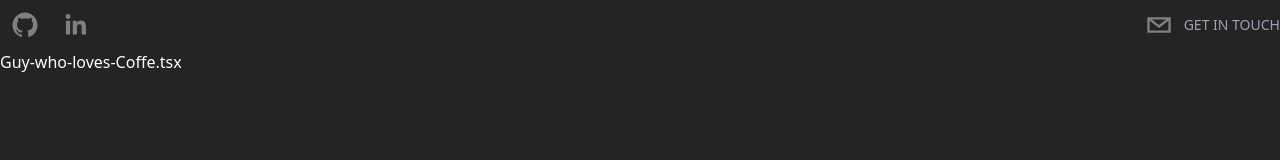
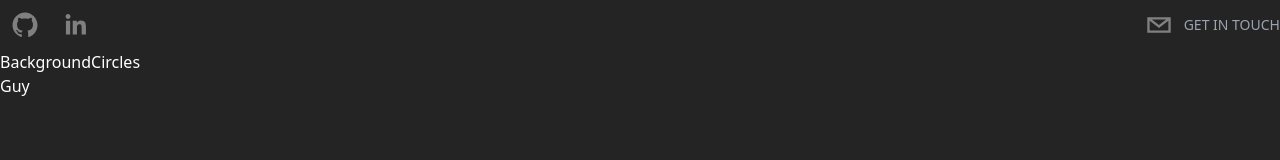
Before and after one commit to rohitrai3/portfolio, a Next.js app: page / in a window 1280 px wide. Shown: the top 160 px of the page. Built offline with nearby package versions, Linux system fonts and the light colour scheme.

Commit message:
BackgroundCircles.tsx: create and import

```diff
--- /dev/null
+++ b/components/BackgroundCircles.tsx
@@ -0,0 +1,7 @@
+import React from "react";
+
+type Props = {};
+
+export default function BackgroundCircles({}: Props) {
+  return <div>BackgroundCircles</div>;
+}
--- a/components/Hero.tsx
+++ b/components/Hero.tsx
@@ -1,5 +1,6 @@
 import React from "react";
 import { Cursor, useTypewriter } from "react-simple-typewriter";
+import BackgroundCircles from "./BackgroundCircles";
 
 type Props = {};
 
@@ -16,6 +17,7 @@ export default function Hero({}: Props) {
 
   return (
     <div>
+      <BackgroundCircles />
       <h1>
         <span>{text}</span>
         <Cursor cursorColor="#f7ab0a" />
```
